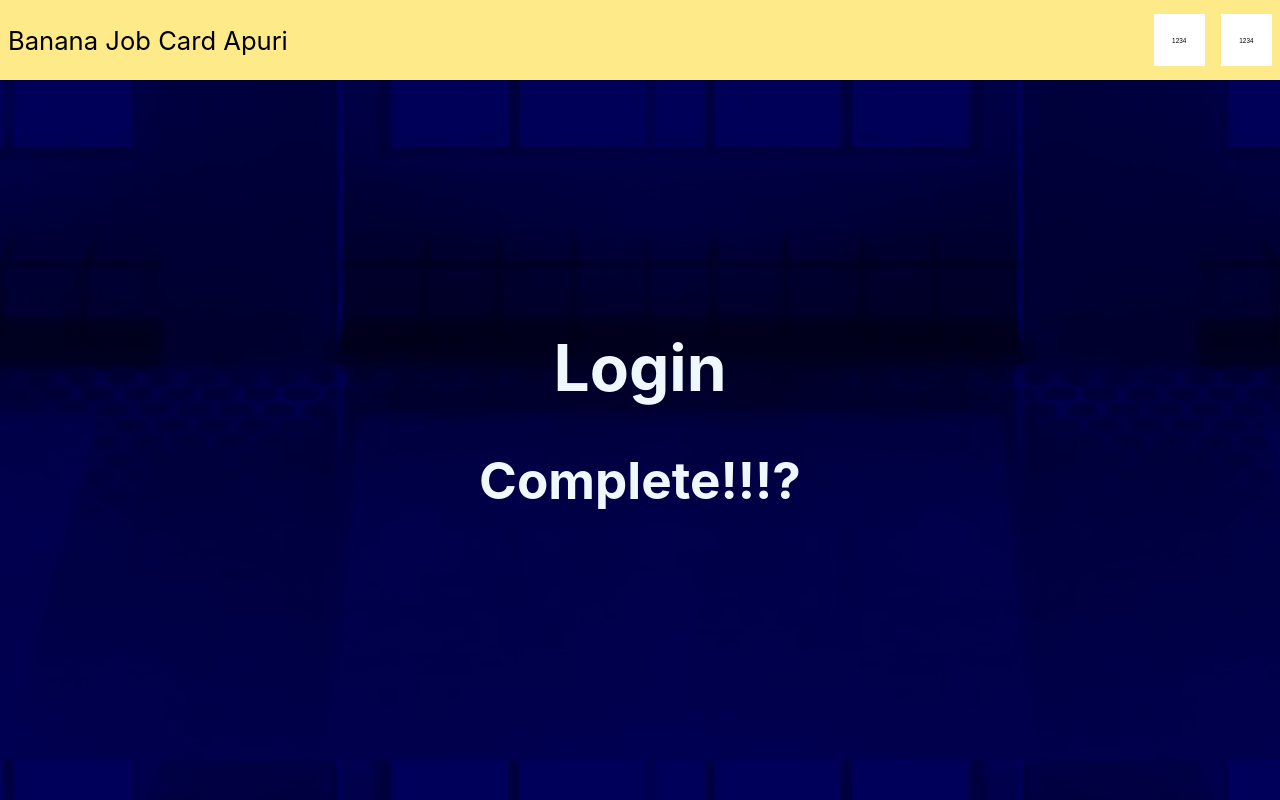
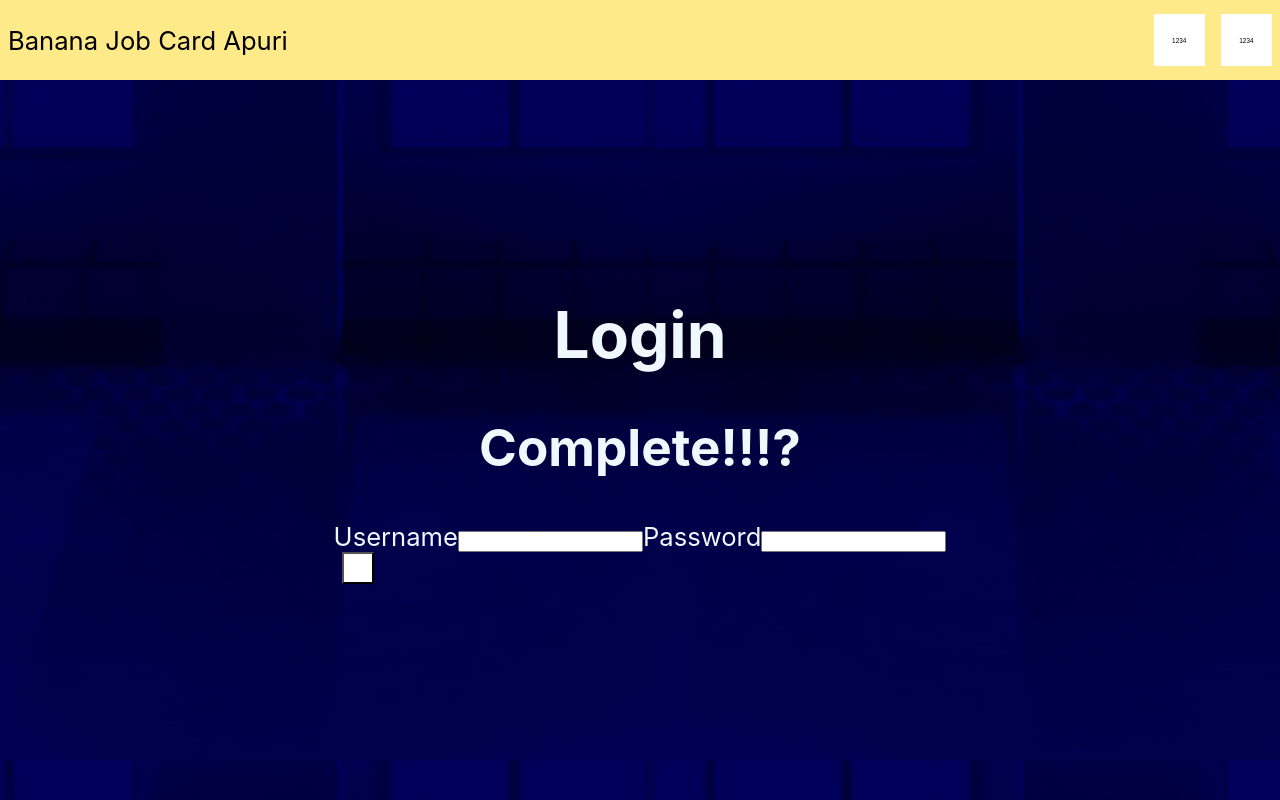
Before and after one commit to bunnanna/Banana-frontend-app, a React (Create React App) app: page /login in a window 1280 px wide. Built offline with nearby package versions, Linux system fonts and the light colour scheme.

Commit message:
adj task list

```diff
--- a/src/components/Login.js
+++ b/src/components/Login.js
@@ -1,9 +1,29 @@
+import { useRef } from "react";
 import { Link } from "react-router-dom";
+import { useGetUsersQuery } from "../features/users/usersApiSlice";
 
 const Login = () => {
+    const usernameRef = useRef()
+    const passwordRef = useRef()
+
+    const onLogin = e =>{
+        e.preventDefault()
+
+
+    }
+
     return (
         <div><h1>Login</h1>
-        <Link to="/main"><h2> Complete!!!?</h2></Link></div>
+        <Link to="/main"><h2> Complete!!!?</h2></Link>
+        <div className="login__layout">
+            <label htmlFor="username">Username</label>
+            <input type="text" name="username" value={usernameRef.current}/>
+
+            <label htmlFor="password">Password</label>
+            <input type="text" name="password" value={passwordRef.current}/>
+        </div>
+        <button ></button>
+        </div>
      );
 }
 
```
